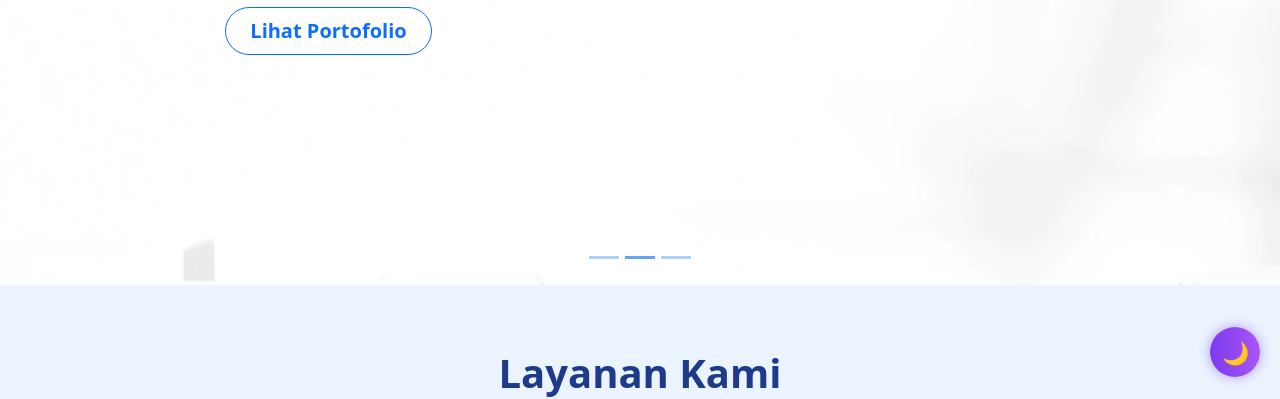
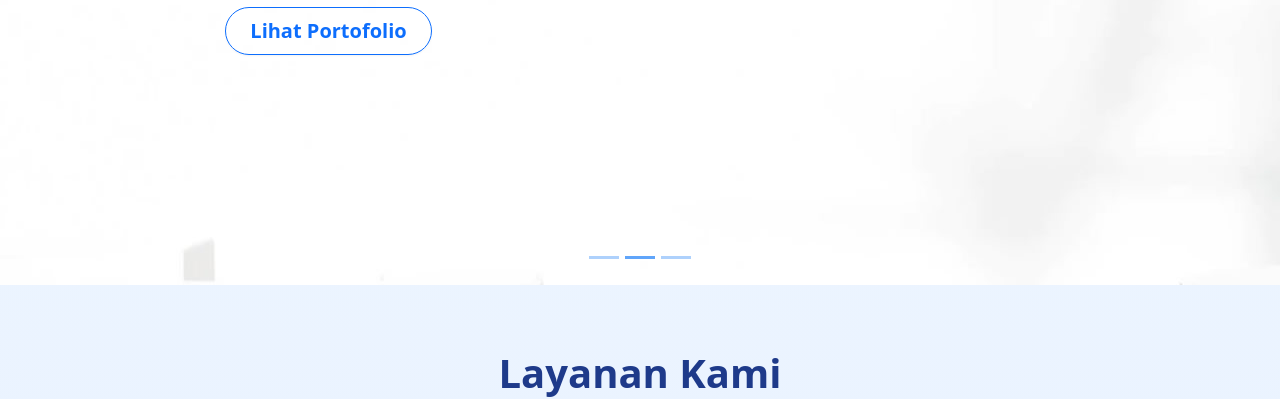
Before and after one commit to solvixjfa/solvi, a plain HTML site: page index.html in a window 1280 px wide. Shown: the part 403-802 px from the top of the page. Drawn offline with nearby package versions, Linux system fonts and the light colour scheme; files whose address does not match are found by name.

Commit message:
Update index.html

```diff
--- a/index.html
+++ b/index.html
@@ -493,14 +493,6 @@
         </p>
     </div>
 </div>
-<!-- Tombol Dark Mode -->
-<div id="theme-toggle" title="Ganti Tema"
-     style="position: fixed; bottom: 20px; right: 20px; z-index: 9999;
-            width: 50px; height: 50px; border-radius: 50%;
-            background: linear-gradient(to right, #7c3aed, #a855f7);
-            display: flex; align-items: center; justify-content: center;
-            cursor: pointer; box-shadow: 0 0 12px rgba(124,58,237,0.5);">
-    <span id="theme-icon" style="font-size: 22px; color: white;">🌙</span>
 </div>
     </div>
 </footer>
```
